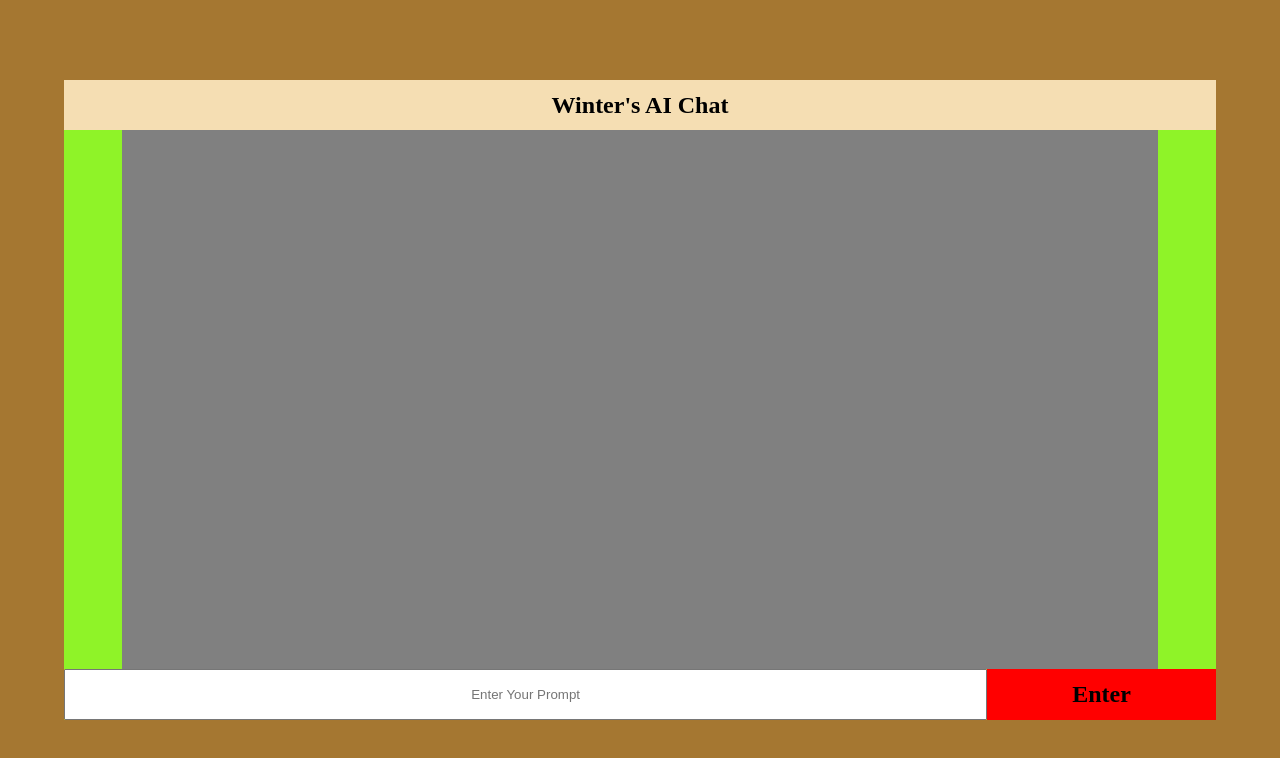
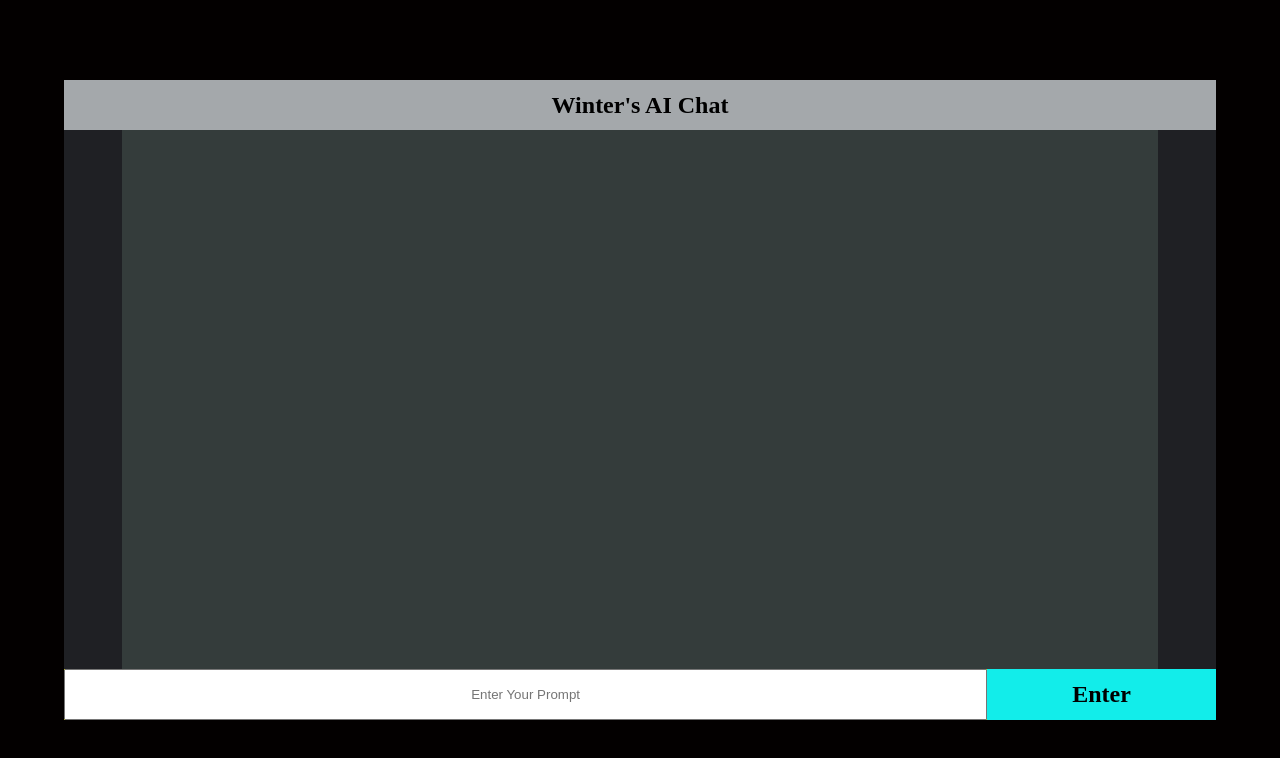
Before and after one commit to WinterSpark1/AIWebsite, a React (Vite) app: page / in a window 1280 px wide. Shown: the top 758 px of the page. Built offline with nearby package versions, Linux system fonts and the light colour scheme.

Commit message:
Updating Chatbot Colors CSS

```diff
--- a/src/App.css
+++ b/src/App.css
@@ -1,6 +1,6 @@
 .App {
   display: flex;
   flex-direction: column;
-  background-color: #a57731;
+  background-color: #030000;
   width: 100vw; height: 100vh;
 }
--- a/src/Object/Chatbot/Chatbot.css
+++ b/src/Object/Chatbot/Chatbot.css
@@ -1,12 +1,17 @@
+:root {
+    --primaryColor: #ED1215;
+    --secondaryColor: #12EDEA;
+}
+
 .Chatbot {
-    background: #afad32;
+    background: #030000;
     width: 90%; height: 80%;
     margin: auto;
 }
 
 .Chatbot .aiBody {
     width: 100%; height: 92%;
-    background-color: #8ff328;
+    background-color: #1f2024;
 }
 .Chatbot .aiBody .titleBar {
     display: flex;
@@ -14,12 +19,12 @@
     align-items: center;
     width: 100%;
     height: 50px;
-    background-color: wheat;
+    background-color: #a4a8ab;
 
 }
 .Chatbot .aiBody .responseBox {
     width: 90%; height: 100%;
-    background-color: grey;
+    background-color: #343c3b;
     margin: auto;
 }
 
@@ -38,7 +43,7 @@
 .Chatbot .userInput .submitButton {
     width: 20%; height: 100%;
     margin: auto;
-    background: red;
+    background: var(--secondaryColor);
     cursor: pointer;
     display: flex;
     justify-content: center;
```
